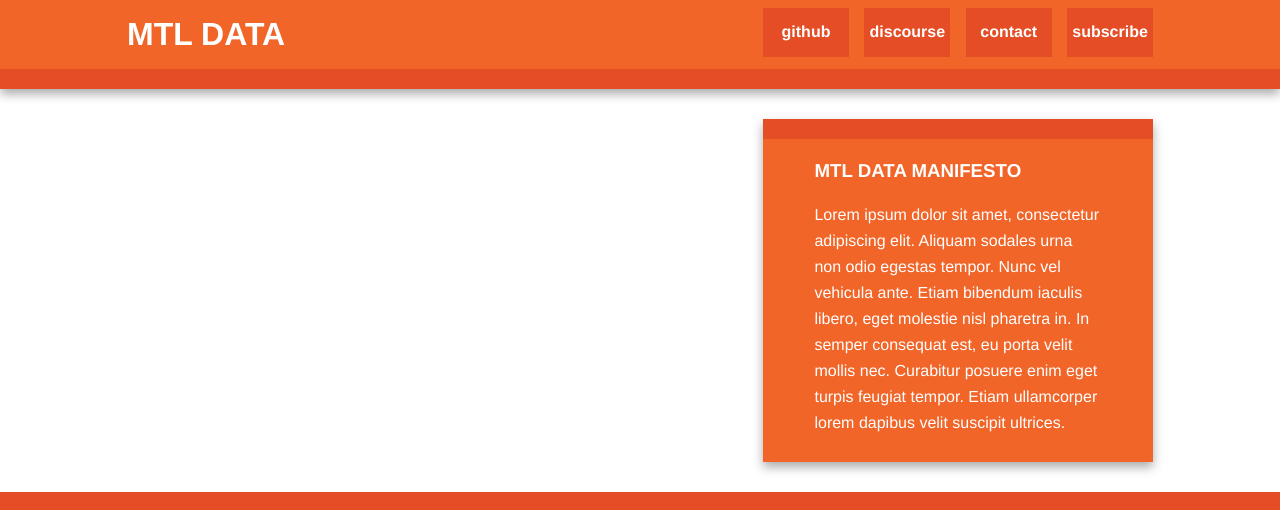
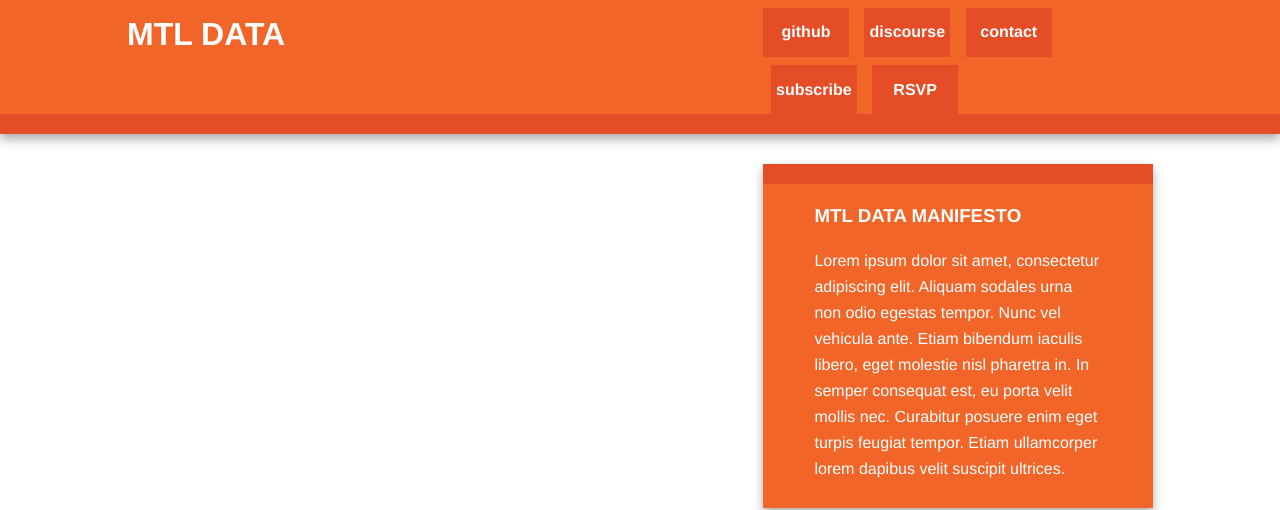
Before and after one commit to mdimercurio/mtldata.github.io, a plain HTML site: page index.html in a window 1280 px wide. Shown: the top 510 px of the page. Drawn offline with nearby package versions, Linux system fonts and the light colour scheme; a script that the page names is missing.

Commit message:
Meetup RSVP button

```diff
--- a/index.html
+++ b/index.html
@@ -26,6 +26,7 @@
                         <li><a href="http://evidnt.com">discourse</a></li>
                         <li><a href="mailto:hello@mtldata.com">contact</a></li>
                         <li><a href="http://eepurl.com/VLz-H">subscribe</a></li>
+                        <li><a href="http://www.meetup.com/Montreal-R-User-Group/events/207505062/" data-event="207505062" class="mu-rsvp-btn">RSVP</a></li>
                     </ul>
                 </nav>
             </header>
@@ -66,5 +67,6 @@
             r.parentNode.insertBefore(e,r)}(window,document,'script','ga'));
             ga('create','UA-51065556-1');ga('send','pageview');
         </script>
+        <script>!function(d,s,id){var js,fjs=d.getElementsByTagName(s)[0];if(!d.getElementById(id)){js=d.createElement(s); js.id=id;js.async=true;js.src="https://secure.meetup.com/script/217965377037627760507776/api/mu.btns.js?id=kd32tkri9bbionft16fobec8b7";fjs.parentNode.insertBefore(js,fjs);}}(document,"script","mu-bootjs");</script>
     </body>
 </html>
```
